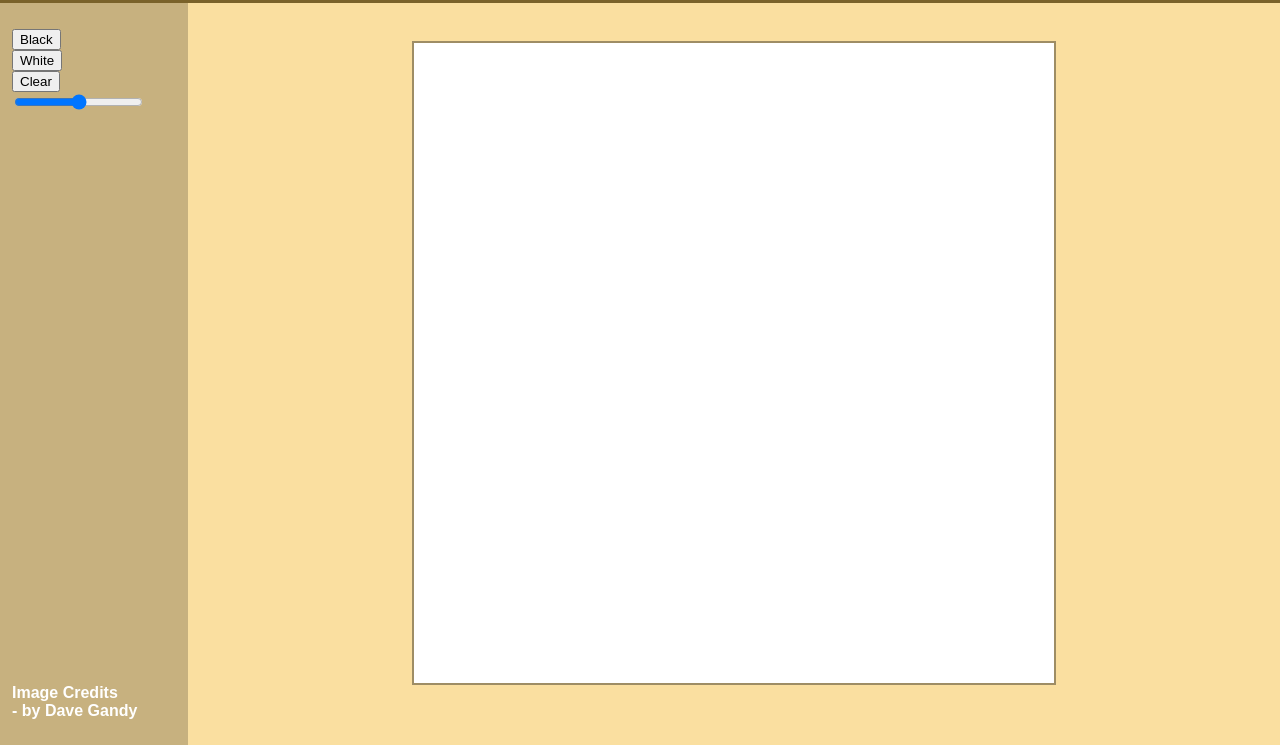
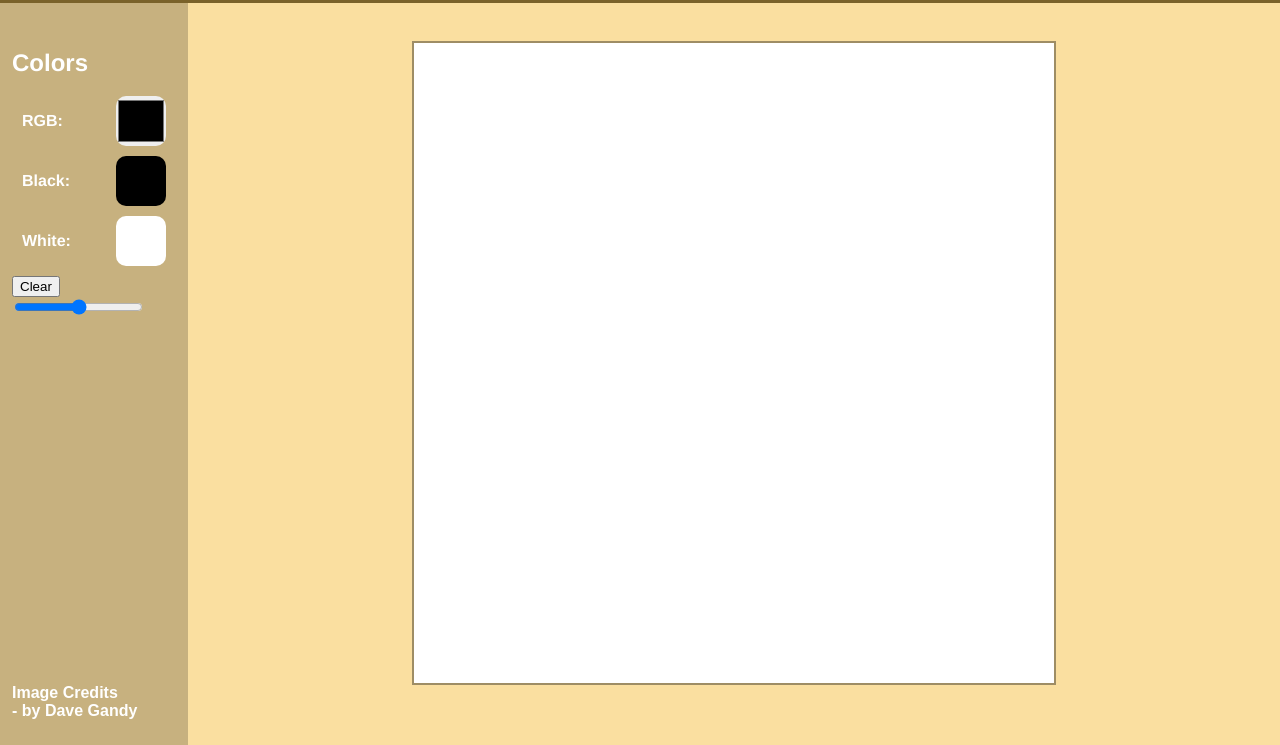
Before and after one commit to edu2907/etch-a-sketch, a plain HTML site: page index.html in a window 1280 px wide. Shown: the part 77-822 px from the top of the page. Drawn offline with Linux system fonts and the light colour scheme.

Commit message:
Add color buttons

```diff
--- a/index.html
+++ b/index.html
@@ -10,19 +10,29 @@
 <body>
     <header>
         <h1>Etch-a-Sketch!</h1>
-        <a href="https://github.com/edu2907/etch-a-sketch" target="_blank"><img src="imgs/github-logo.png" alt="github profile"></a>
+        <a href="https://github.com/edu2907/etch-a-sketch" target="_blank"><img src="imgs/github-logo.png"
+                alt="github profile"></a>
     </header>
     <div class="container">
         <div id="panel">
             <div id="buttons">
-                <div id="colors">
-                    <button>Black</button>
-                    <button>White</button>
+                <div id="colors_area">
+                    <h2>Colors</h2>
+                    <div class="color_option">
+                        <span class="colorname">RGB:</span><input type="color" id="rgb_color" class="colorbutton">
+                    </div>
+                    <div class="color_option">
+                        <span class="colorname">Black: </span> <div id="black" class="colorbutton"></div>
+                    </div>
+                    <div class="color_option">
+                        <span class="colorname">White: </span><div id="white" class="colorbutton"></div>
+                    </div>
                 </div>
                 <button>Clear</button>
                 <input type="range" name="" id="">
             </div>
-            <a href="https://www.flaticon.com/br/packs/font-awesome" target="_blank" class="credits"><span>Image Credits </span><span>- by Dave Gandy</span></a>
+            <a href="https://www.flaticon.com/br/packs/font-awesome" target="_blank" class="credits"><span>Image Credits
+                </span><span>- by Dave Gandy</span></a>
         </div>
         <div id="screen"></div>
     </div>
--- a/script.js
+++ b/script.js
@@ -1,17 +1,37 @@
-let screen = document.getElementById('screen')
-let squareList = []
+var color = 'black'
+
+let screen = document.getElementById('screen');
+let squareList = [];
 for(i = 0; i < 256; i++) {
     squareList[i] = document.createElement('div');
     squareList[i].classList.add('square');
     squareList[i].classList.add('num' + i);
-    squareList[i].addEventListener('mouseover', paint)
-    squareList[i].addEventListener('click', paint)
+    squareList[i].addEventListener('mouseover', paint);
+    squareList[i].addEventListener('mousedown', paint);
     screen.appendChild(squareList[i]);
 }
 
-function paint(event) {
-    console.log(event)
-    if(event.buttons == 1 || event.type == 'click') {
-       event.target.style.backgroundColor = 'black'
+
+let buttonList = {
+    blackColor: document.getElementById('black'),
+    whiteColor: document.getElementById('white'),
+    rgbColor: document.getElementById('rgb_color')
+}
+    buttonList.blackColor.addEventListener('click', changeColor)
+    buttonList.whiteColor.addEventListener('click', changeColor)
+    buttonList.rgbColor.addEventListener('input', changeColor)
+
+function changeColor(event) {
+    if(event.type == 'click') {
+        color = event.target.id
+    }
+    else {
+        color = event.target.value
     }
 }
+
+function paint(event) {
+    if(event.buttons == 1 || event.type == 'mousedown') {
+       event.target.style.backgroundColor = color;
+    }
+}
--- a/style.css
+++ b/style.css
@@ -1,4 +1,5 @@
 @import url('https://fonts.googleapis.com/css2?family=Lobster&display=swap');
+
 /* General */
 html {
     height: 100vh;
@@ -12,6 +13,7 @@ body {
     height: 90%;
     display: flex;
 }
+
 /* Header */
 header {
     background-color: #7A622A;
@@ -32,6 +34,7 @@ h1 {
     color: white;
 
 }
+
 /* Panel */
 #panel {
     background-color: #C7B17F;
@@ -42,8 +45,30 @@ h1 {
     flex-direction: column;
     justify-content: space-between;
 }
-button {
-    display: block;
+.color_option {
+    display: flex;
+    justify-content: space-between;
+    margin: 10px;
+    align-items: center;
+}
+.colorname, h2 {
+    color: white;
+    font-family: Helvetica, sans-serif;
+    font-weight: bold;
+}
+.colorbutton {
+    padding: 0;
+    width: 50px;
+    height: 50px;
+    border: 0;
+    border-radius: 10px;
+    display: inline-block;
+}
+#white {
+    background-color: white;
+}
+#black {
+    background-color: black;
 }
 .credits {
     font-family: Arial, Helvetica, sans-serif;
@@ -53,6 +78,7 @@ button {
 } .credits span {
     display: block;
 }
+
 /* Screen */
 #screen {
     background-color: rgba(0, 0, 0, 0.37);
```
